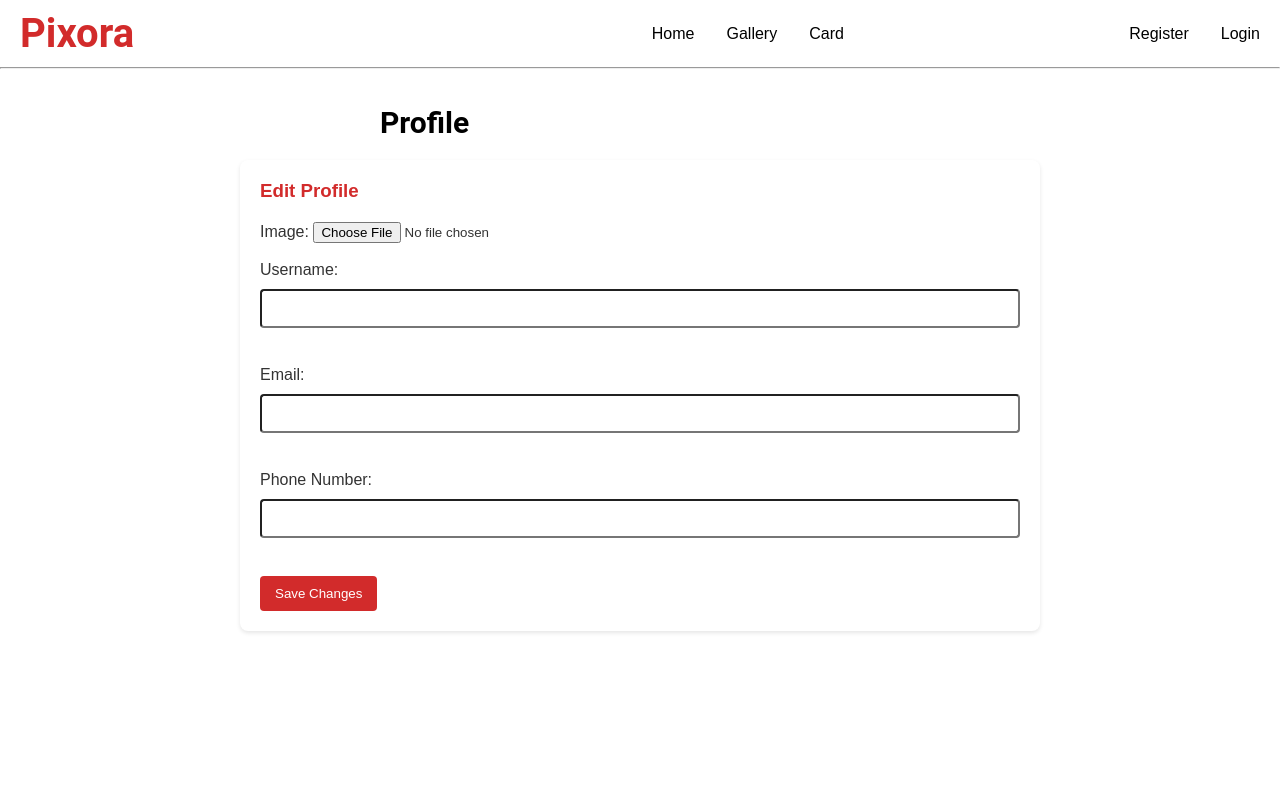
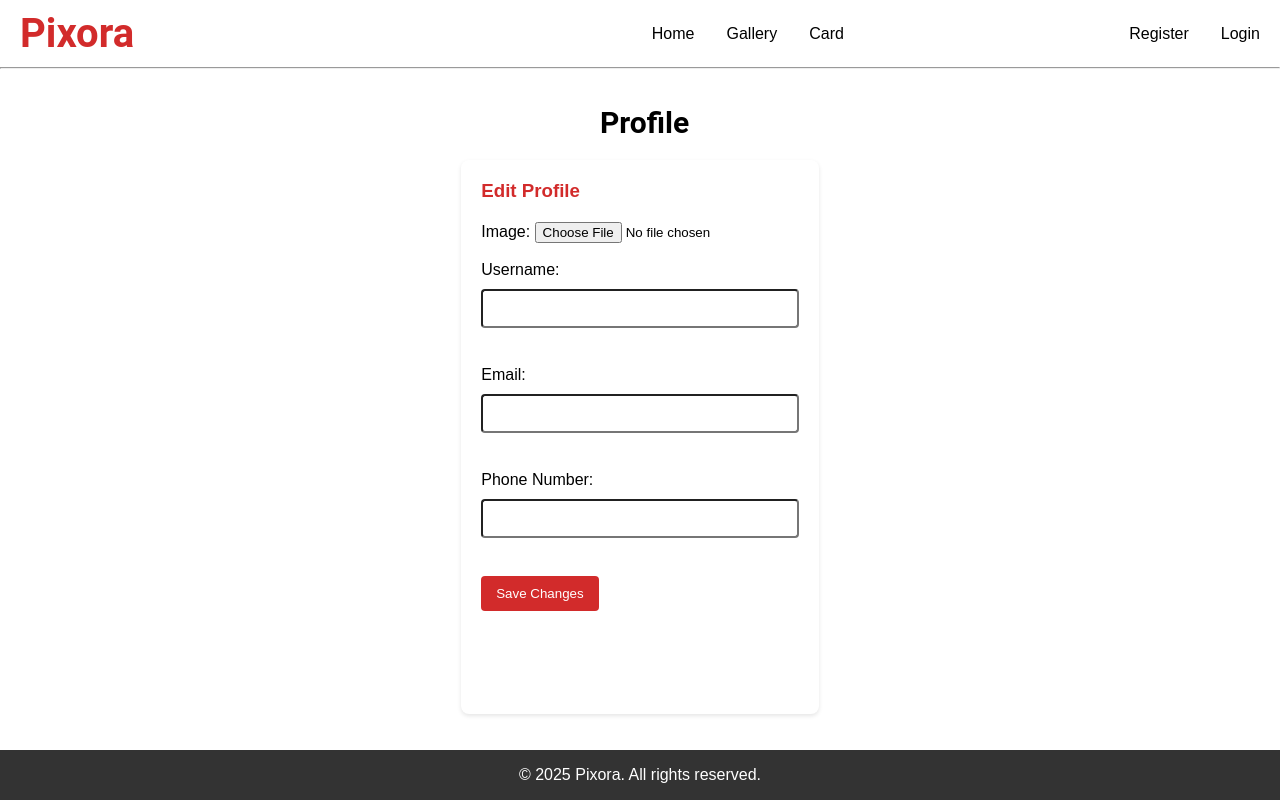
Before and after one commit to PhongamonJutipong/Mini-Project, a PHP site: page /editProfile.html in a window 1280 px wide. Run offline with PHP 8.4, Linux system fonts and the light colour scheme.

Commit message:
editProfile

```diff
--- a/StyleProfile.css
+++ b/StyleProfile.css
@@ -1,17 +1,18 @@
 * {
+    box-sizing: border-box;
     margin: 0;
     padding: 0;
-    box-sizing: border-box;
-    font-family: 'Arial', sans-serif;
-    color: #333;
+    font-family: Arial, sans-serif;
 }
 .profile-container {
-    max-width: 800px;
+    max-width: 1000px;
     margin: 0 auto;
     padding: 20px;
     background: #fff;
     border-radius: 8px;
     box-shadow: 0 2px 4px rgba(0, 0, 0, 0.1);
+    /* allow profile content to grow so footer can be pushed to the bottom */
+    flex: 1;
 }
 ul {
     list-style-type: none;
@@ -47,7 +48,7 @@
 .form{
     display: flex;
     flex-direction: column;
-    max-width: 400px;
+    max-width: 700px;
     margin: auto;
     padding: 20px;
     background: #fff;
@@ -93,10 +94,24 @@
     font-family: Roboto, Helvetica, Arial, sans-serif;
 }
 h2 {
-    margin-left: 380px;
+    margin-left: 600px;
     font-family: Roboto, Helvetica, Arial, sans-serif;
     font-weight: bold;
     font-size: 30px;
     color: #000000;
     margin-bottom: 20px;
 }
+footer {
+    background-color: #333;
+    color: white;
+    text-align: center;
+    margin-top: auto;
+    padding: 16px;
+}
+
+/* Make the page a column flex container so footer with margin-top:auto sits at the bottom */
+body {
+    display: flex;
+    flex-direction: column;
+    min-height: 100vh;
+}
--- a/editProfile.html
+++ b/editProfile.html
@@ -43,6 +43,12 @@
             <input type="tel" id="phone" name="phone" required><br><br>
 
             <button type="submit">Save Changes</button>
+    </form>
     </div>
+    <br>
+    <br>
+    <footer>
+        <p>© 2025 Pixora. All rights reserved.</p>
+    </footer>
 </body>
 </html>
```
Also changed, not shown: register.html (+29 -6 lines).
